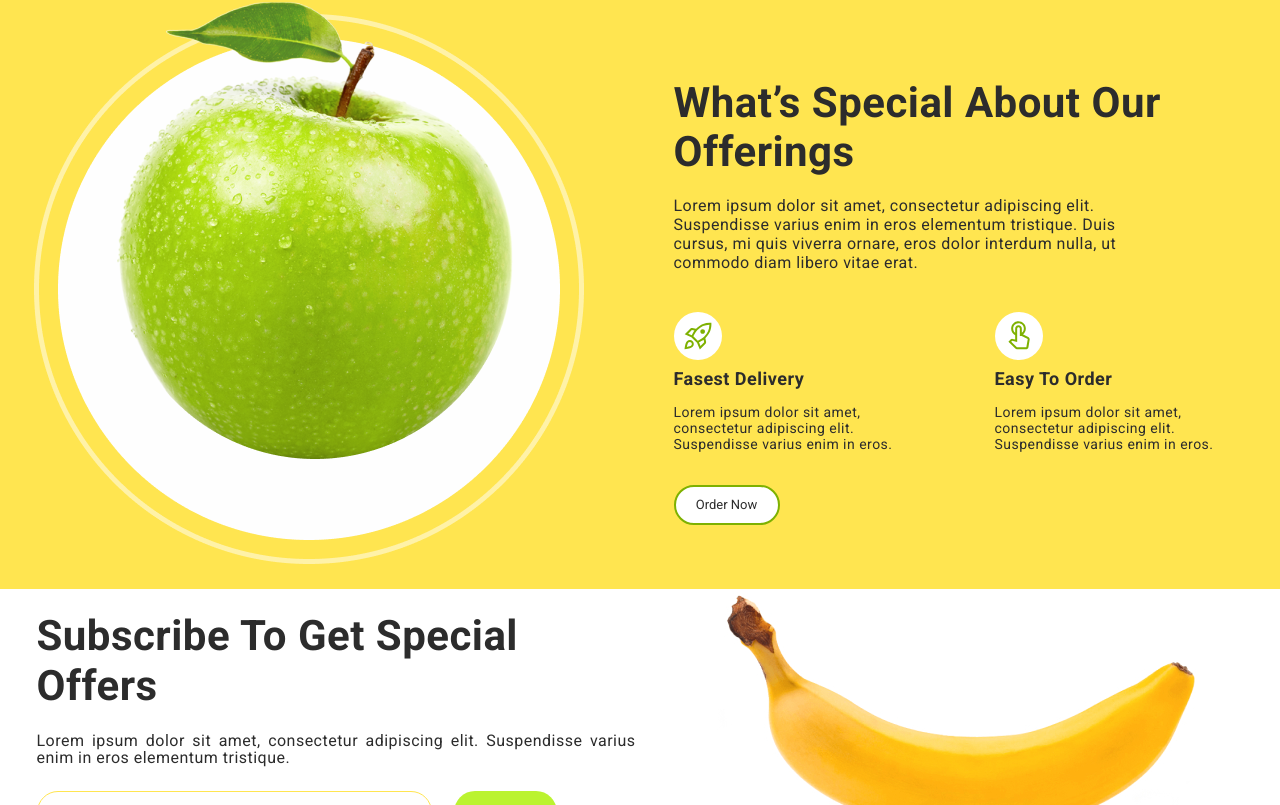
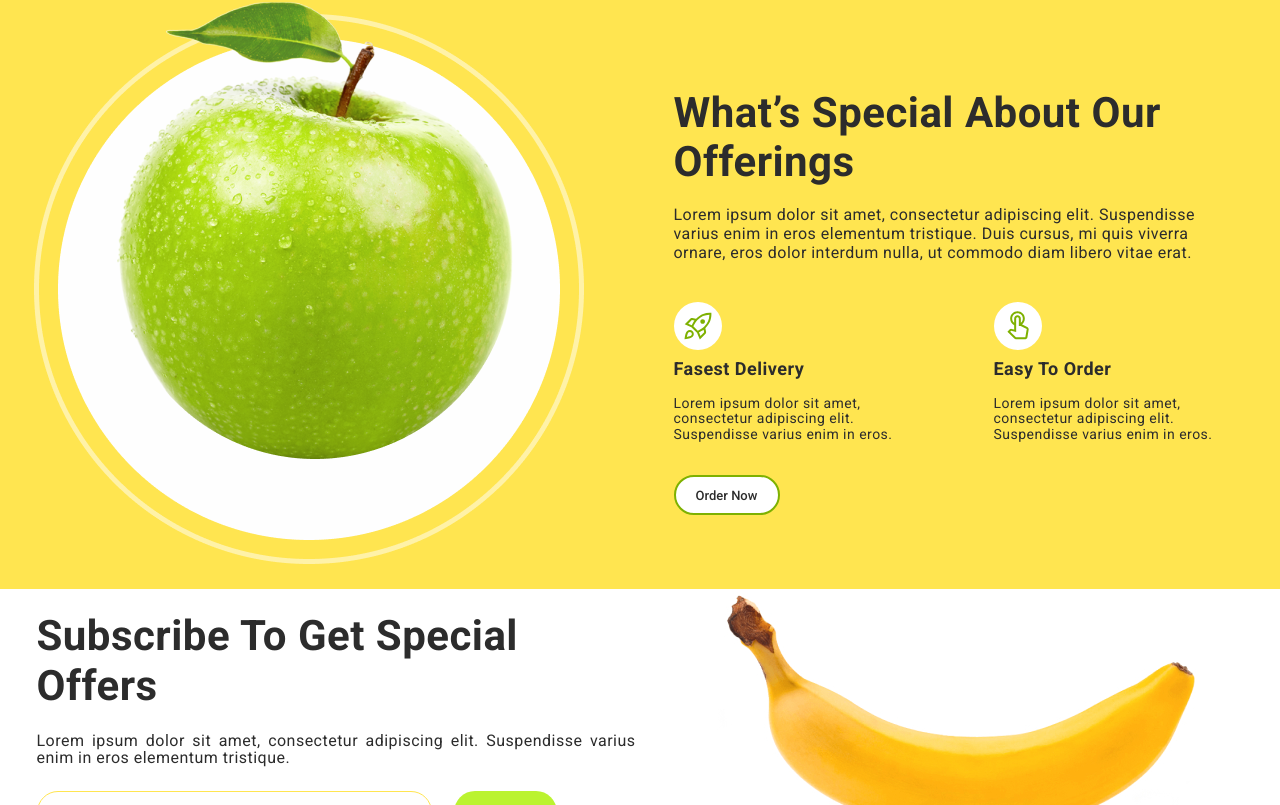
Before and after one commit to Dimar95/goit-project-team-F12-fs66, a website built with Parcel: page src/index.html in a window 1280 px wide. Shown: the part 798-1603 px from the top of the page. Built offline with nearby package versions, Linux system fonts and the light colour scheme.

Commit message:
offerings2 comit

```diff
--- a/src/partials/offerings.html
+++ b/src/partials/offerings.html
@@ -17,8 +17,7 @@
         <div class="offerings-descr">
             <h2 class="offerings-descr__title">What’s Special About Our Offerings</h2>
             <p class="offerings-descr__subtitle">Lorem ipsum dolor sit amet, consectetur adipiscing elit. Suspendisse
-                varius
-                enim in eros elementum tristique. Duis
+                varius enim in eros elementum tristique. Duis
                 cursus, mi quis viverra ornare, eros dolor interdum nulla, ut commodo diam libero vitae erat.</p>
             <ul class="offerings-descr__list">
                 <li class="offerings-descr__item offerings-descr__item--delivery">
@@ -39,7 +38,7 @@
             <div class="offerings-btn">
                 <button type="submit" class="offerings-btn__button">Order Now</button>
                 <a class="offerings-btn__link" href="">Read More
-                    <svg class="offerings-btn__svg" width="14" height="14">
+                    <svg class="offerings-btn__svg" width="13" height="13">
                         <use href="./images/offerings/icons.svg#icon-shevron"></use>
                     </svg>
                 </a>
--- a/src/sass/components/_offerings.scss
+++ b/src/sass/components/_offerings.scss
@@ -3,7 +3,7 @@
     width: 100%;
     max-width: 1280px;
     height: 1050px;
-    padding-top: 83px;
+    padding-top: 41px;
     padding-bottom: 60px;
     margin-left: auto;
     margin-right: auto;
@@ -18,6 +18,10 @@
         (min-resolution: 192dpi),
         (min-resolution: 2dppx) {
         background-image: url(../images/offerings/bgofferingsmob.png);
+    }
+
+    @media screen and (min-width:767px) {
+        background-size: contain;
     }
 
 
@@ -52,8 +56,6 @@
 .offerings {
 
     @include breakpoint(desktop)  {
-        padding-left: 16px;
-        padding-right: 16px;
         display: flex;
         align-items: center;
         justify-content: center;
@@ -116,36 +118,33 @@
 
 .offerings-descr {
     width: 100%;
-    display: flex;
-    align-items: center;
-    justify-content: center;
-    flex-wrap: wrap;
+
 
     @include breakpoint(tablet) {
         width: 620px;
+        display: flex;
+        flex-wrap: wrap;
+        align-items: center;
         justify-content: start;
     }
 
     @include breakpoint(desktop) {
         width: 573px;
         margin-top: 83px;
+        display: flex;
+        flex-wrap: wrap;
+        align-items: center;
         justify-content: start;
     }
 
     &__title {
         margin: 0 0 28px 0;
-        font-family: 'Roboto';
         font-size: 28px;
         line-height: 1.18;
         text-align: start;
         max-width: none;
 
-        @include breakpoint(mobile) {
-            max-width: 280px;
-
-        }
-
-        @include breakpoint(tablet) {
+         @include breakpoint(tablet) {
             margin: 0 0 20px 0;
             max-width: 526px;
             font-size: 42px;
@@ -158,21 +157,17 @@
     &__subtitle {
         margin: 0 0 28px 0;
         text-align: start;
-        font-family: 'Roboto';
         font-weight: 400;
         font-size: 14px;
         line-height: 1.14;
         color: $font-color;
+        font-weight: 400;
 
-        @include breakpoint(mobile) {
-            max-width: 272px;
-
-        }
 
         @include breakpoint(tablet) {
-            max-width: 500px;
+            max-width: 522px;
             font-size: 16px;
-            line-height: 1.19;
+            line-height: 1.18;
             margin-bottom: 40px;
 
         }
@@ -181,11 +176,7 @@
     &__list {
         width: 100%;
         text-align: start;
-
-        @include breakpoint(mobile) {
-            width: 280px;
-
-        }
+        margin: 0 0 28px 0;
 
         @include breakpoint(tablet) {
             width: 620px;
@@ -195,7 +186,7 @@
             margin-bottom: 40px;
 
             :not(:last-child) {
-                margin-right: 116px;
+                margin: 0 116px 0 0;
             }
 
         }
@@ -204,7 +195,7 @@
             margin-bottom: 32px;
 
             :not(:last-child) {
-                margin-right: 67px;
+                margin: 0 67px 0 0;
             }
 
         }
@@ -215,8 +206,10 @@
     &__item {
         width: 100%;
 
-        @include breakpoint(mobile) {
-            width: 252px;
+        &--delivery {
+            @media screen and (max-width: 768px) {
+                margin-bottom: 28px;
+            }
 
         }
 
@@ -240,17 +233,16 @@
     }
 
     &__info {
-        margin-bottom: 16px;
-        font-family: 'Roboto';
+        width: 100%;
         font-weight: 700;
         font-size: 18px;
         line-height: 1.17;
         color: $font-color;
     }
 
-    .offerings-descr__text {
-        font-family: 'Roboto';
-        font-weight: 400;
+    &__text {
+        width: 100%;
+        margin-top: 16px;
         font-size: 14px;
         line-height: 1.14;
         color: $font-color;
@@ -271,11 +263,11 @@
     }
 
     &__button {
-        font-family: 'Roboto';
         font-size: 13px;
         line-height: 150%;
         color: #2C2C2C;
         min-width: 106px;
+        font-weight: 500;
         height: 40px;
         padding: 9px 20px;
         background: #FFFFFF;
@@ -290,7 +282,7 @@
     }
 
     &__link {
-        font-family: 'Roboto';
+        // font-family: 'Roboto';
         font-style: normal;
         font-size: 14px;
         line-height: 150%;
@@ -309,13 +301,11 @@
     &__svg {
         margin-left: 4px;
         fill: currentColor;
-        transform: rotate(180deg);
-        transition: (all) 250ms cubic-bezier(0.4, 0, 0.2, 1);
+        transition: (fill) 250ms cubic-bezier(0.4, 0, 0.2, 1);
 
         .offerings-btn__link:hover &,
         .offerings-btn__link:active & {
             fill: #7EB101;
-            transform: rotate(0);
         }
 
     }
```
